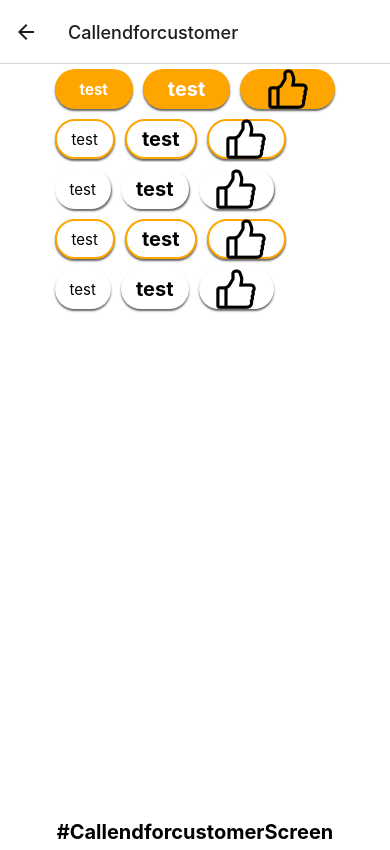
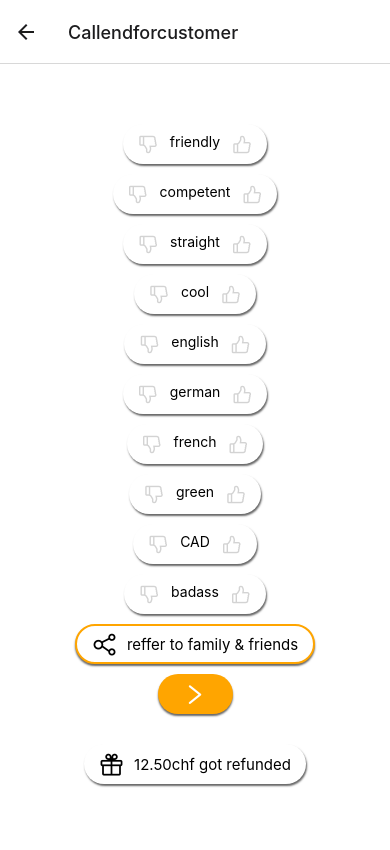
Before and after one commit to Owera-dev/owera9, a React Native app: screen /Callendforcustomer in a window 390 px wide. Built offline with nearby package versions, Linux system fonts and the light colour scheme; what expo-linking would draw is missing.

Commit message:
designs...

```diff
--- a/assets/designpattern/designpattern.tsx
+++ b/assets/designpattern/designpattern.tsx
@@ -7,6 +7,10 @@ const designpattern = StyleSheet.create({
       alignItems: 'center',
       justifyContent: 'center',
     },
+    containerleft: {
+        flex: 1,
+        paddingHorizontal: 10,
+      },
 /**Text */
     title: {
       fontSize: 20,
--- a/screens/CallendforcustomerScreen.tsx
+++ b/screens/CallendforcustomerScreen.tsx
@@ -1,5 +1,5 @@
 import { StatusBar } from 'expo-status-bar';
-import { Platform, StyleSheet, ScrollView } from 'react-native';
+import { Platform, StyleSheet, ScrollView, Pressable } from 'react-native';
 import {designpattern} from "../assets/designpattern/designpattern";
 import { AntDesign } from '@expo/vector-icons';
 
@@ -7,87 +7,67 @@ import EditScreenInfo from '../components/EditScreenInfo';
 import { Text, View } from '../components/Themed';
 
 export default function CallendforcustomerScreen() {
+
+  const Torate = ({ ratingcriteria }) => (
+    <View style={designpattern.center}>
+      <ScrollView horizontal={true}>
+        <View style={designpattern.buttondefault}>
+          <View style={designpattern.alignitems}>
+            <AntDesign name="dislike2" size={20} color="lightgrey"/>
+            <Text>   { ratingcriteria }   </Text>
+            <AntDesign name="like2" size={20} color="lightgrey"/>
+          </View>
+        </View>
+      </ScrollView>
+    </View>
+  );
+
   return (
     <View style={designpattern.container}>
+      <View style={designpattern.center}>
+        <View style={designpattern.separator}/>
         <ScrollView>
-        <ScrollView horizontal={true}>
-        <View style={designpattern.buttonprimary}>
-          <Text style={designpattern.normaltextprimebutton}>test</Text>
+          <Torate ratingcriteria="friendly"/>
+          <Torate ratingcriteria="competent"/>
+          <Torate ratingcriteria="straight"/>
+          <Torate ratingcriteria="cool"/>
+          <Torate ratingcriteria="english"/>
+          <Torate ratingcriteria="german"/>
+          <Torate ratingcriteria="french"/>
+          <Torate ratingcriteria="green"/>
+          <Torate ratingcriteria="CAD"/>
+          <Torate ratingcriteria="badass"/>
+        </ScrollView>
+          <View style={designpattern.center}>
+            <View style={designpattern.buttonsecondary}>
+              <View style={designpattern.alignitems}>
+                <AntDesign name="sharealt" size={25} color="black"/>
+                <View style={designpattern.separatorhorizontal}/>
+                  <View style={designpattern.center}>
+                    <Text style={designpattern.normal}>reffer to family & friends</Text>
                   </View>
-        <View style={designpattern.buttonprimary}>
-          <Text style={designpattern.titletextprimebutton}>test</Text>
               </View>
-        <View style={designpattern.buttonprimary}>
-          <AntDesign name="like2" size={45} />
             </View>
-        </ScrollView>
-
-        <ScrollView horizontal={true}>
-        <View style={designpattern.buttonsecondary}>
-          <Text style={designpattern.normal}>test</Text>
           </View>
-        <View style={designpattern.buttonsecondary}>
-          <Text style={designpattern.title}>test</Text>
+          <View style={designpattern.center}>
+            <Pressable style={designpattern.buttonprimary}>
+              <AntDesign name="right" size={25} color="white"/>
+            </Pressable>
           </View>
-        <View style={designpattern.buttonsecondary}>
-          <AntDesign name="like2" size={45} />
+          <View style={designpattern.separatorsmall}/>
+          <View style={designpattern.center}>
+            <View style={designpattern.buttondefault}>
+              <View style={designpattern.alignitems}>
+                <AntDesign name="gift" size={25} color="black"/>
+                <View style={designpattern.separatorhorizontal}/>
+                  <View style={designpattern.center}>
+                    <Text style={designpattern.normal}>12.50chf got refunded</Text>
                   </View>
-        </ScrollView>
-
-        <ScrollView horizontal={true}>
-        <View style={designpattern.buttondefault}>
-          <Text style={designpattern.normal}>test</Text>
               </View>
-        <View style={designpattern.buttondefault}>
-          <Text style={designpattern.title}>test</Text>
             </View>
-        <View style={designpattern.buttondefault}>
-          <AntDesign name="like2" size={45} />
           </View>
-        </ScrollView>
-
-        <ScrollView horizontal={true}>
-        <View style={designpattern.inputactionrequired}>
-          <Text style={designpattern.normal}>test</Text>
+        <View style={designpattern.separator}/>
       </View>
-        <View style={designpattern.inputactionrequired}>
-          <Text style={designpattern.title}>test</Text>
-        </View>
-        <View style={designpattern.inputactionrequired}>
-          <AntDesign name="like2" size={45} />
-        </View>
-        </ScrollView>
-
-        <ScrollView horizontal={true}>
-        <View style={designpattern.inputstandard}>
-          <Text style={designpattern.normal}>test</Text>
-        </View>
-        <View style={designpattern.inputstandard}>
-          <Text style={designpattern.title}>test</Text>
-        </View>
-        <View style={designpattern.inputstandard}>
-          <AntDesign name="like2" size={45} />
-        </View>
-        </ScrollView>
-
-
-
-
-
-
-
-
-
-
-
-
-
-
-
-
-
-      </ScrollView>
-      <Text style={designpattern.title}>#CallendforcustomerScreen</Text>
       <StatusBar style={Platform.OS === 'ios' ? 'light' : 'auto'} />
     </View>
   );
--- a/screens/IncommingcallScreen.tsx
+++ b/screens/IncommingcallScreen.tsx
@@ -44,7 +44,7 @@ export default function IncommingcallScreen({ navigation }: RootStackScreenProps
           <Text style={designpattern.normal}>Rechtsberatung</Text>
         </View>
       </View>
-      <View style={designpattern.separatorsmall}/>
+      <View style={designpattern.separator}/>
       <View style={designpattern.center}>
         <Pressable style={designpattern.buttonprimary}>
           <View style={designpattern.alignitems}>
@@ -58,6 +58,7 @@ export default function IncommingcallScreen({ navigation }: RootStackScreenProps
             />
           </View>
         </Pressable>
+      <View style={designpattern.separator}/>
       </View>
       <StatusBar style={Platform.OS === 'ios' ? 'light' : 'auto'} />
     </View>
--- a/screens/SearchScreen.tsx
+++ b/screens/SearchScreen.tsx
@@ -8,8 +8,6 @@ import {designpattern} from "../assets/designpattern/designpattern";
 
 export default function SearchScreen({ navigation }: RootTabScreenProps<'Search'>) {
   const [text, onChangeText] = React.useState("");
-
-  const image = { uri: "https://reactjs.org/logo-og.png" };
 
   const Offerdisplay = () => (
     <View>
@@ -44,7 +42,6 @@ export default function SearchScreen({ navigation }: RootTabScreenProps<'Search'
       <ScrollView>
       <Offerdisplay />
       <Offerdisplay />
-      <Text style={designpattern.normal}>#Visuals #Service titles #About service(price 1h, "unused time get refunded") #about provider(language spoken, amount of Saved, name and prename,) #Ratings #Add service to Saved #Purch service #searchword input</Text>
 
       <Button
           title="Signup"
@@ -72,7 +69,7 @@ export default function SearchScreen({ navigation }: RootTabScreenProps<'Search'
           />
       <Button
           title="Createdservices"
-          onPress={() => navigation.navigate("Callendprovider")}
+          onPress={() => navigation.navigate("Createdservices")}
           />
       </ScrollView>
       <TextInput
--- a/screens/ServeScreen.tsx
+++ b/screens/ServeScreen.tsx
@@ -1,10 +1,10 @@
 import { StyleSheet, TextInput, ScrollView, Button, Pressable, TouchableOpacity } from 'react-native';
-import React from "react";
 import { Text, View } from '../components/Themed';
 import { AntDesign } from '@expo/vector-icons';
 import { RootTabScreenProps } from '../types';
 import { FAB, } from 'react-native-paper';
 import {designpattern} from "../assets/designpattern/designpattern";
+import * as React from 'react';
 
 
 export default function ServeScreen({ navigation }: RootTabScreenProps<'Serve'>) {
@@ -34,7 +34,6 @@ export default function ServeScreen({ navigation }: RootTabScreenProps<'Serve'>)
 
   return (
     <View style={designpattern.container}>
-      <View>
           <ScrollView>
           <Pressable style={designpattern.buttondefault} >
             <Text style={designpattern.title}>new video-service</Text>
@@ -96,7 +95,7 @@ export default function ServeScreen({ navigation }: RootTabScreenProps<'Serve'>)
 
           <ScrollView horizontal={true}>
             <View style={designpattern.alignitems}>
-              <Actions title="edit services"/>
+              <Actions title="edit services" onPress={() => navigation.navigate("Createdservices")}/>
               <Actions title="payout"/>
             </View>
           </ScrollView>
@@ -126,7 +125,6 @@ export default function ServeScreen({ navigation }: RootTabScreenProps<'Serve'>)
             <Text style={designpattern.title}>Send invitation</Text>
             <Text style={designpattern.normal}>you got 123 times saved</Text>
           </Pressable>
-      </View>
     </View>
   );
 }
--- a/screens/SignupScreen.tsx
+++ b/screens/SignupScreen.tsx
@@ -64,9 +64,10 @@ export default function SignupScreen({ navigation }: RootStackScreenProps<'Signu
           <Text style={designpattern.normal}>go to login</Text>
         </Pressable>
       </View>
+      <View style={designpattern.separator}/>
       <View style={designpattern.center}>
         <Pressable style={designpattern.buttondefault} >
-          <Text style={designpattern.normal}>by registering you accept the terms and conditions</Text>
+          <Text style={designpattern.normal}>by registering you accept {'\n'}the terms and conditions</Text>
         </Pressable>
       </View>
       <StatusBar style={Platform.OS === 'ios' ? 'light' : 'auto'} />
```
Also changed, not shown: screens/CallendproviderScreen.tsx (+26 -2 lines), screens/CreatedservicesScreen.tsx (+38 -10 lines), screens/LevelupScreen.tsx (+4 -4 lines), screens/SavedScreen.tsx (+28 -31 lines). Lines whose indentation alone changed are shown as unchanged.
